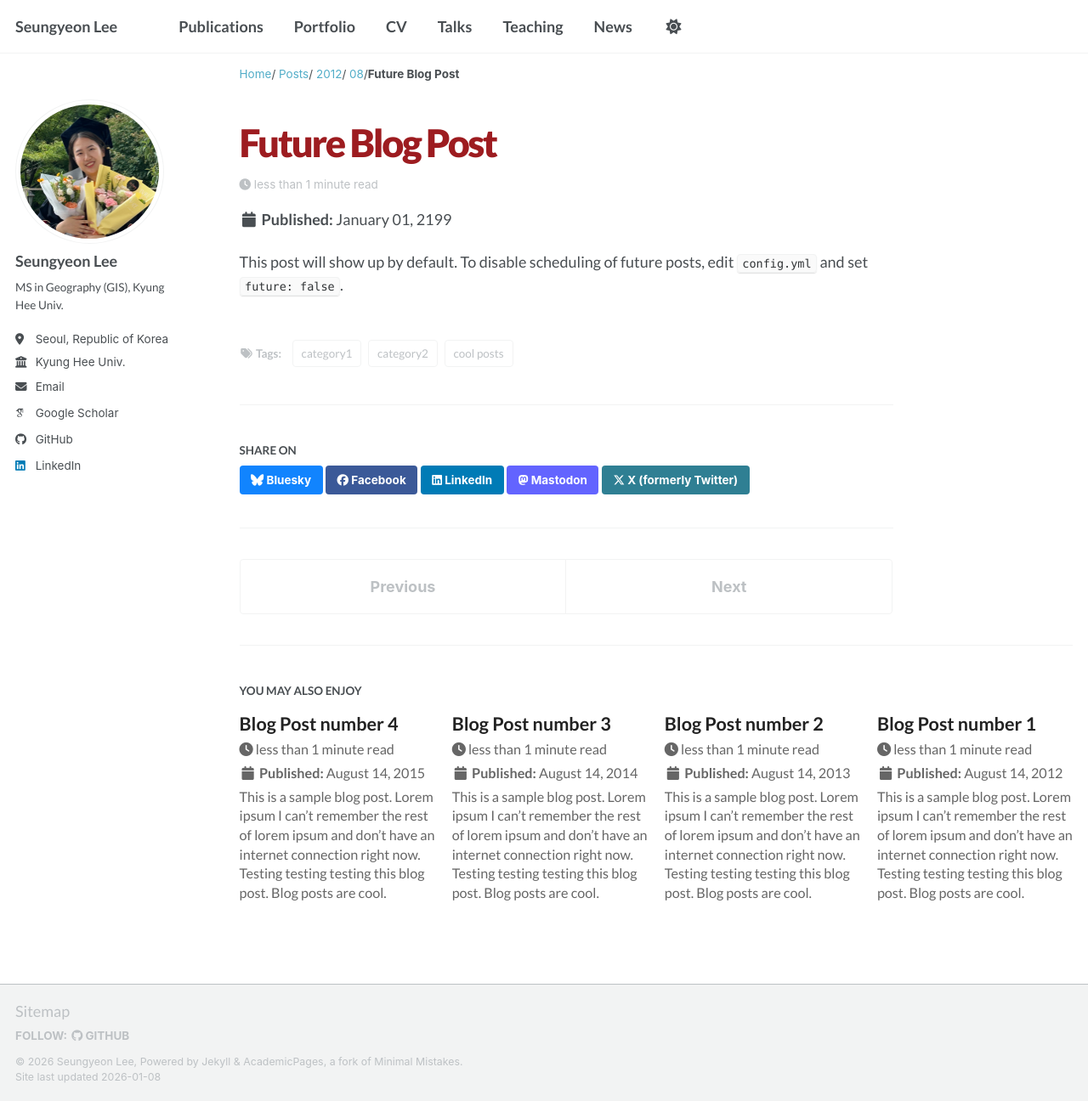
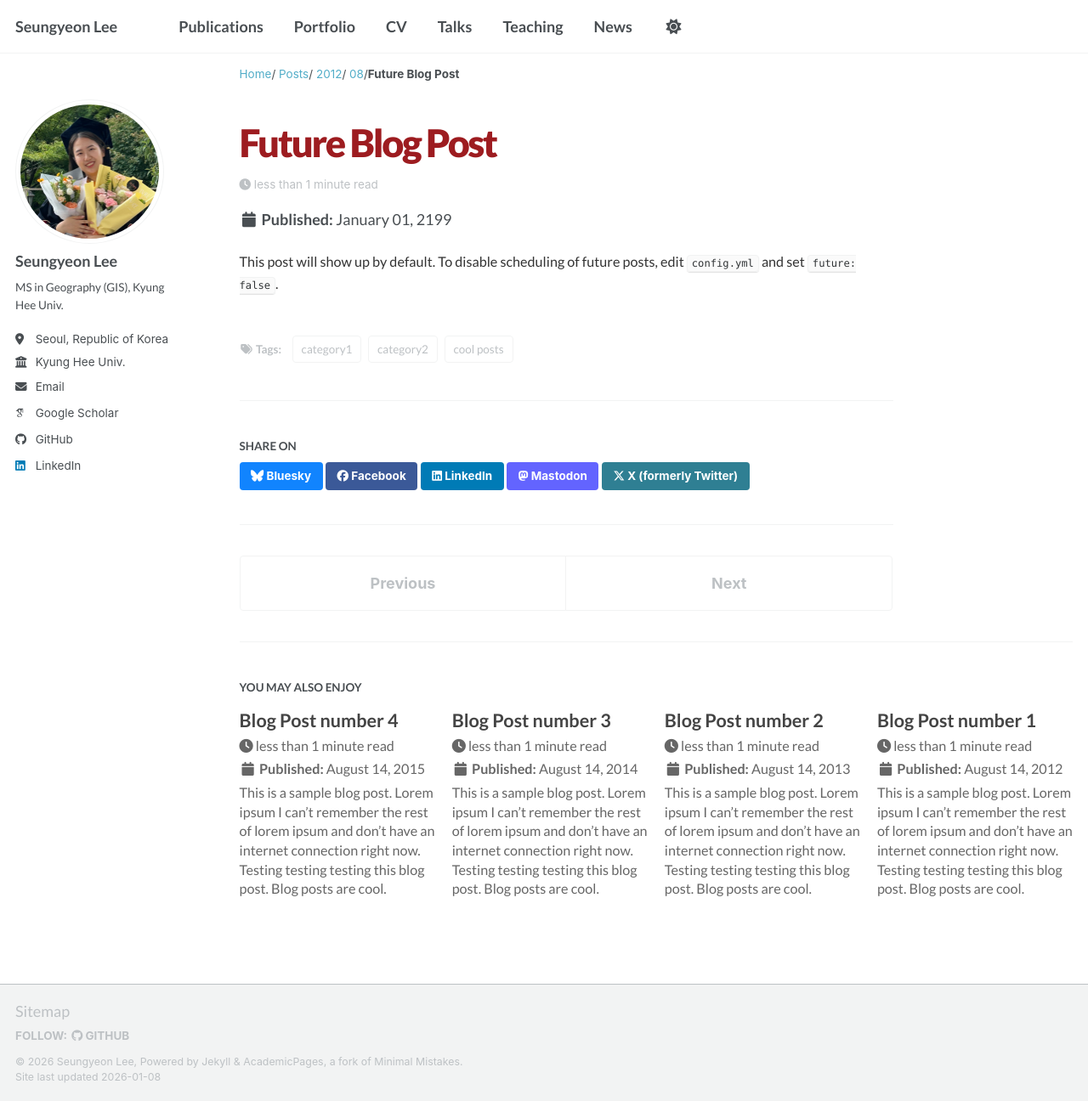
Before and after one commit to seungyeon677/seungyeon677.github.io, a Jekyll site: the page built from _posts/2199-01-01-future-post.md, in a window 1280 px wide and 1296 px high. Shown: the whole window at 85% size. Built offline with Jekyll 4.4.1, drawn with Linux system fonts in a browser that asks for light colours; some web fonts are replaced; a script bundle is joined from its source files by our own code; library files that are not in the unit come from our copies.

Commit message:
Update head.html

```diff
--- a/_includes/head.html
+++ b/_includes/head.html
@@ -44,11 +44,6 @@
     font-weight: 750 !important;
   }
 
-  /h3 {
-    font-size: 1.2rem !important;
-    font-weight: 700 !important;
-  }/
-
   /* 사이드바를 제외한 '본문 영역'만 폰트 사이즈 줄이기 */
   .page__content p,
   .page__content li,
@@ -92,11 +87,13 @@
 
   /* 논문 제목 및 강조 텍스트 */
   .archive__item-title a {
+    text-decoration: none !important;
     font-size: 1.2rem !important;
     font-weight: 700 !important;
-    color: #222222 !important; /* 제목은 가독성을 위해 검정색 유지하거나 */
+    color: #444444 !important; /* 제목은 가독성을 위해 검정색 유지하거나 */
   }
   .archive__item-title a:hover {
+    text-decoration: underline !important;
     color: #253A73 !important; /* 마우스 올렸을 때 블루로 변경 */
   }
 
```
